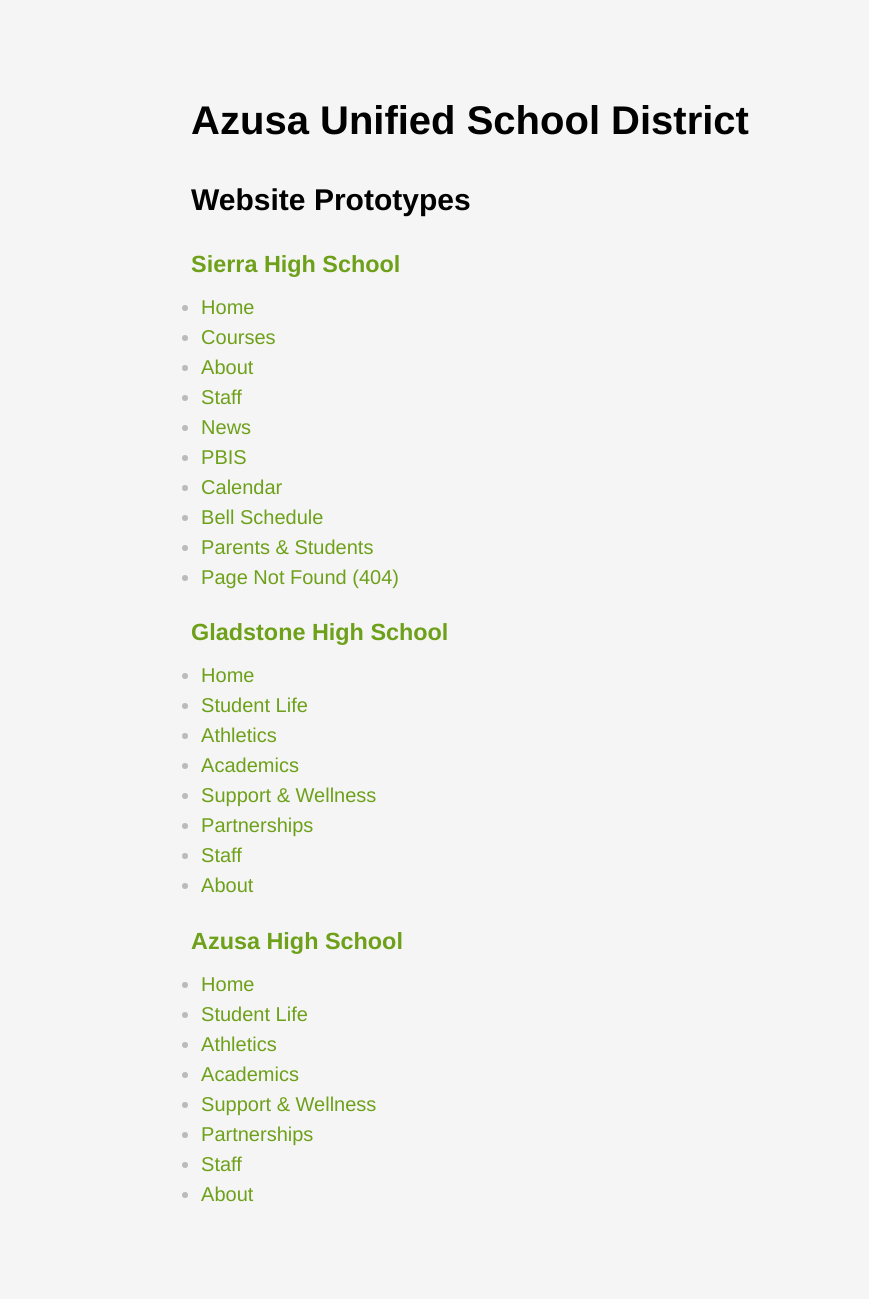
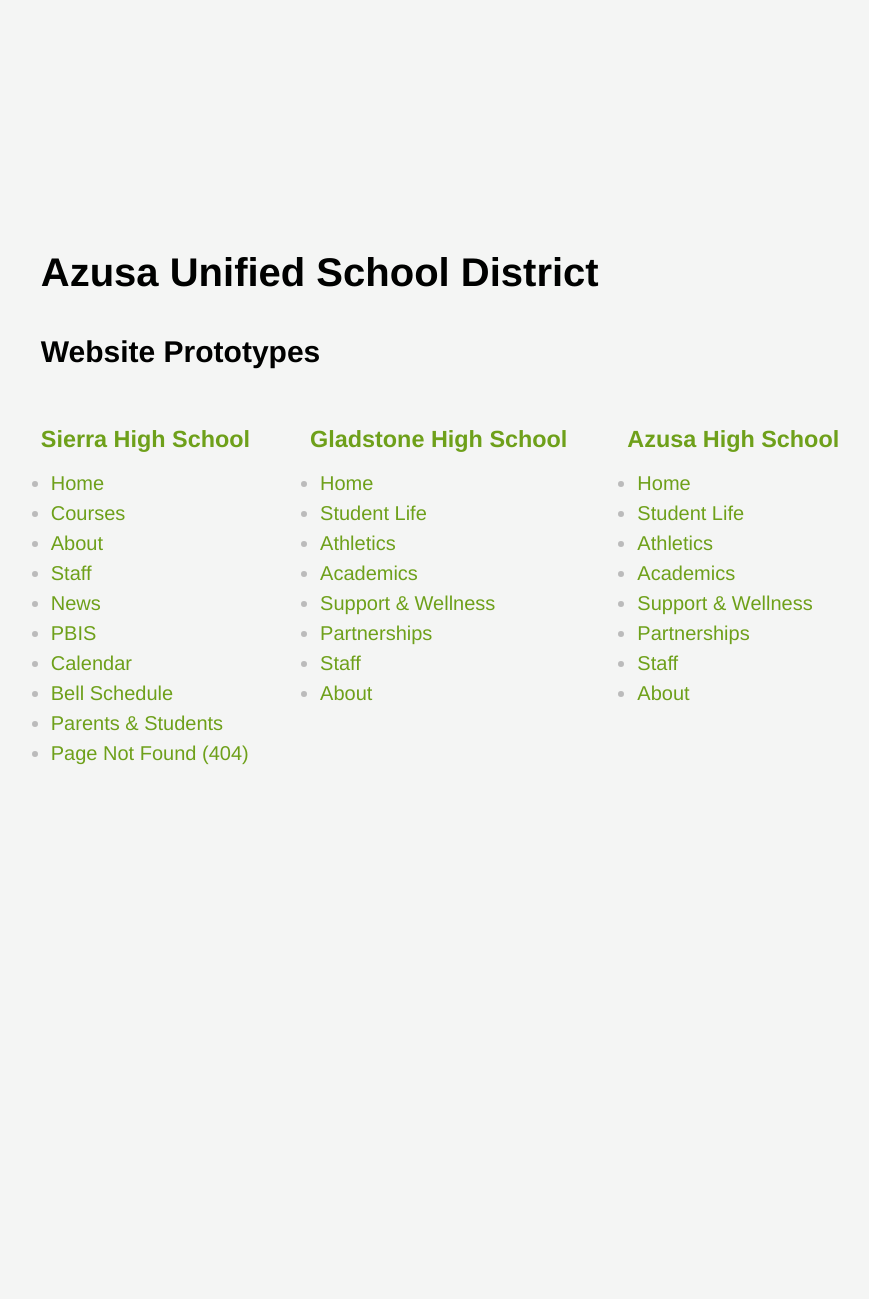
Before and after one commit to Crazeformarvel/azusa-project, a Jekyll site: the page built from index.markdown, in a window 1280 px wide. Shown: the whole page, without its empty margins (170-1039 px from the left). Built offline with Jekyll 4.4.1, drawn with Linux system fonts in a browser that asks for light colours; our own code applies the rules of GitHub Pages for plain Markdown files; after the commit the page ends 980 px from its top, so only the background shows below that.

Commit message:
Update index.markdown

```diff
--- a/index.markdown
+++ b/index.markdown
@@ -5,6 +5,9 @@ layout: default
 # Azusa Unified School District
 
 ## Website Prototypes
+
+<section>
+<section markdown="1">
 
 ### [Sierra High School](http://sierrahighschool.jimthoburn.com)
 
@@ -19,6 +22,9 @@ layout: default
 * [Parents & Students](http://sierrahighschool.jimthoburn.com/parents)
 * [Page Not Found (404)](http://sierrahighschool.jimthoburn.com/404)
 
+</section>
+<section markdown="1">
+
 ### [Gladstone High School](http://gladstonehighschool.jimthoburn.com)
 
 * [Home](http://gladstonehighschool.jimthoburn.com)
@@ -30,6 +36,9 @@ layout: default
 * [Staff](http://gladstonehighschool.jimthoburn.com/staff/)
 * [About](http://gladstonehighschool.jimthoburn.com/about/)
 
+</section>
+<section markdown="1">
+
 ### [Azusa High School](http://azusahighschool.jimthoburn.com)
 
 * [Home](http://azusahighschool.jimthoburn.com)
@@ -40,3 +49,6 @@ layout: default
 * [Partnerships](http://azusahighschool.jimthoburn.com/partnerships/)
 * [Staff](http://azusahighschool.jimthoburn.com/staff/)
 * [About](http://azusahighschool.jimthoburn.com/about/)
+
+</section>
+</section>
```
